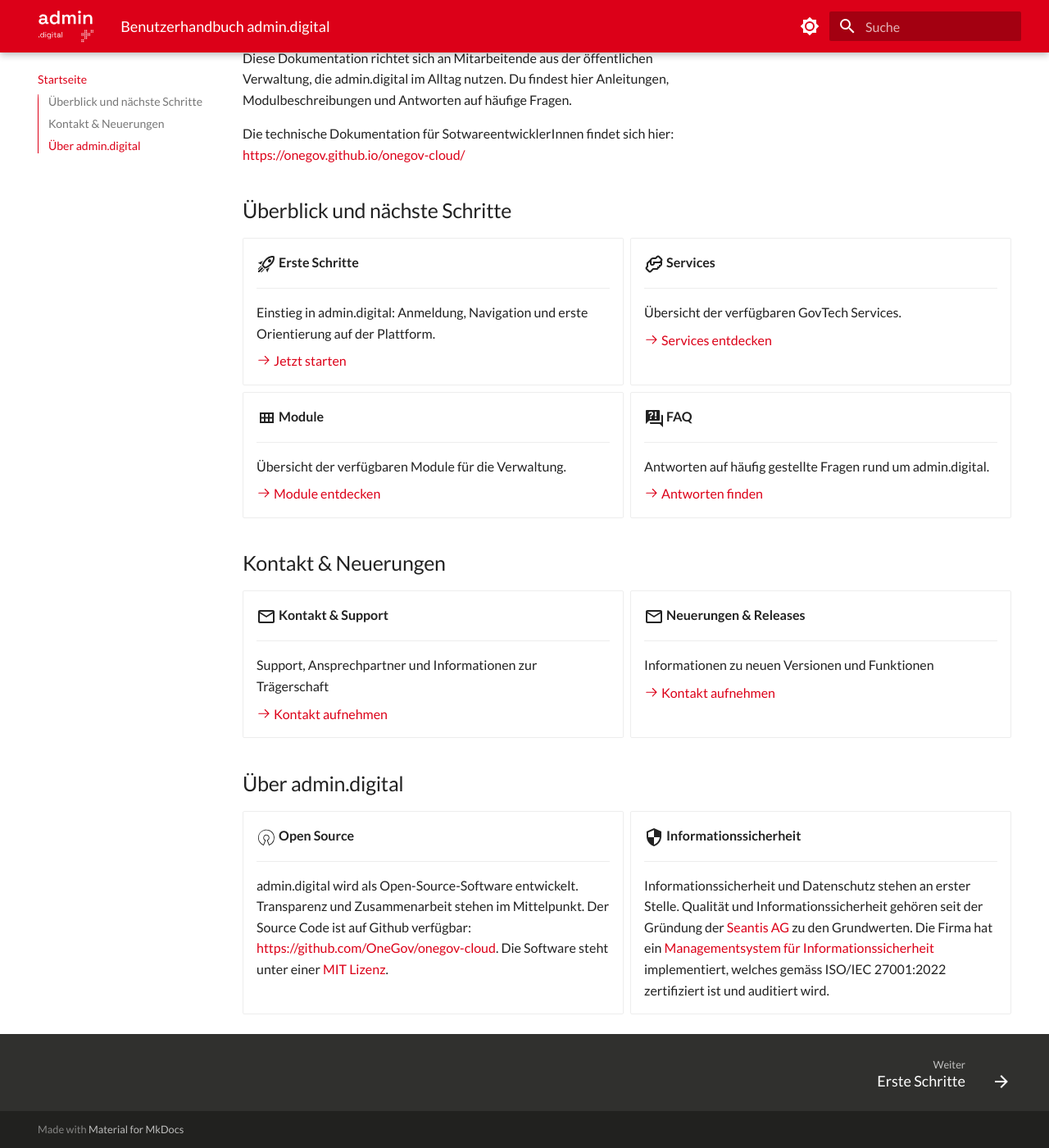
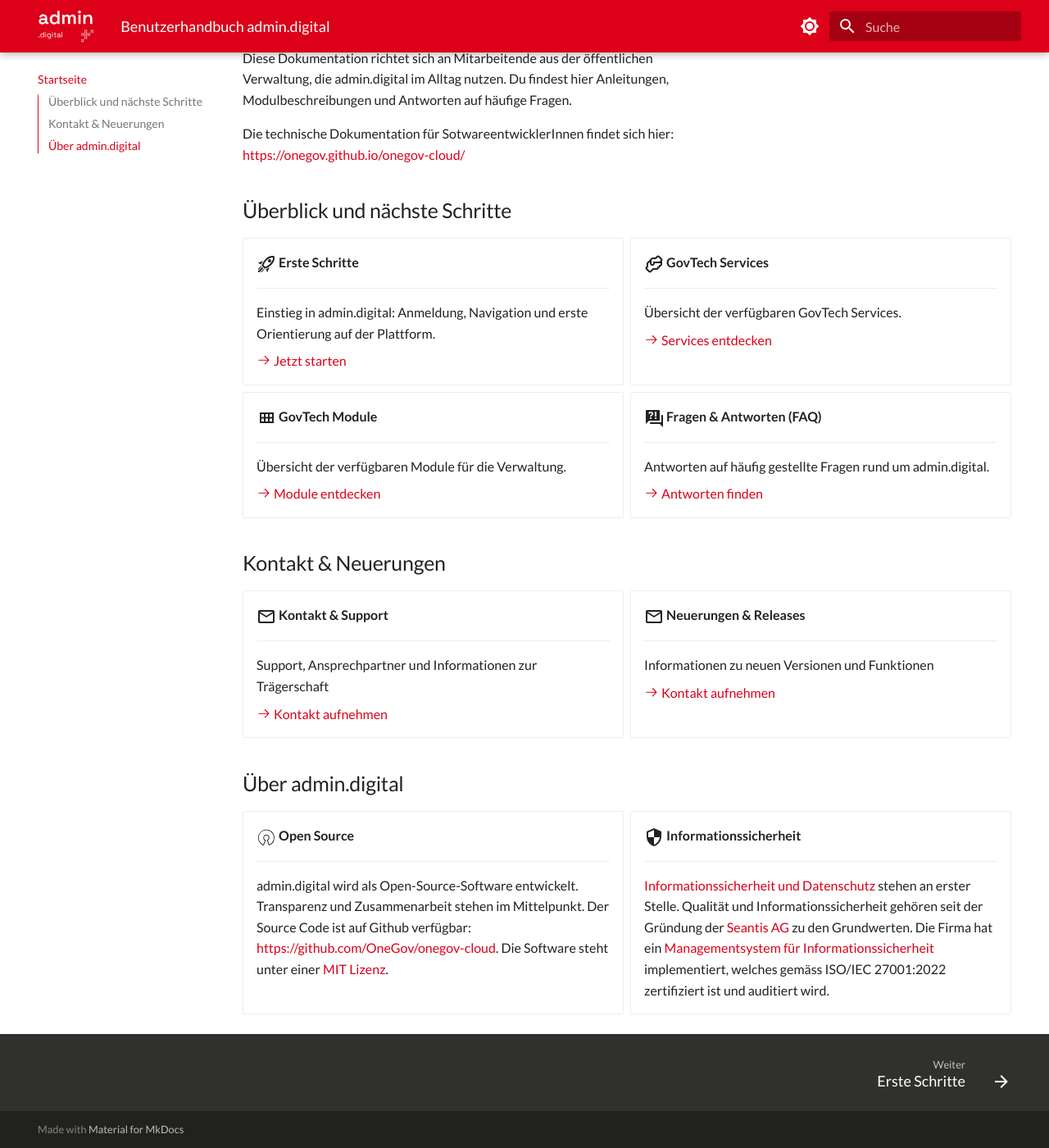
Before and after one commit to seantis/docs-admin-digital, an MkDocs documentation site: the page built from content/index.md, in a window 1280 px wide and 1400 px high, scrolled down 326 px. Shown: the whole window at 82% size. Built offline with MkDocs 1.6.1 and Material for MkDocs 9.7.7, drawn with Linux system fonts in a browser that asks for light colours.

Commit message:
Links Startseite

```diff
--- a/content/index.md
+++ b/content/index.md
@@ -27,7 +27,7 @@ Die technische Dokumentation für SotwareentwicklerInnen findet sich hier: [http
 
     [:octicons-arrow-right-24: Jetzt starten](erste-schritte/index.md)
 
--   :material-handshake-outline:{ .lg .middle } **Services**
+-   :material-handshake-outline:{ .lg .middle } **GovTech Services**
 
     ---
 
@@ -35,7 +35,7 @@ Die technische Dokumentation für SotwareentwicklerInnen findet sich hier: [http
 
     [:octicons-arrow-right-24: Services entdecken](services/index.md)
 
--   :material-view-module-outline:{ .lg .middle } **Module**
+-   :material-view-module-outline:{ .lg .middle } **GovTech Module**
 
     ---
 
@@ -43,7 +43,7 @@ Die technische Dokumentation für SotwareentwicklerInnen findet sich hier: [http
 
     [:octicons-arrow-right-24: Module entdecken](module/index.md)
 
--   :material-frequently-asked-questions:{ .lg .middle } **FAQ**
+-   :material-frequently-asked-questions:{ .lg .middle } **Fragen & Antworten (FAQ)**
 
     ---
 
@@ -92,6 +92,6 @@ Die technische Dokumentation für SotwareentwicklerInnen findet sich hier: [http
 
     ---
 
-    Informationssicherheit und Datenschutz stehen an erster Stelle. Qualität und Informationssicherheit gehören seit der Gründung der [Seantis AG](http://www.seantis.ch) zu den Grundwerten. Die Firma hat ein [Managementsystem für Informationssicherheit](https://www.seantis.ch/portrait/informationssicherheit-iso-27001/) implementiert, welches gemäss ISO/IEC 27001:2022 zertifiziert ist und auditiert wird.
+    [Informationssicherheit und Datenschutz](https://www.admin.digital/datenschutz/) stehen an erster Stelle. Qualität und Informationssicherheit gehören seit der Gründung der [Seantis AG](http://www.seantis.ch) zu den Grundwerten. Die Firma hat ein [Managementsystem für Informationssicherheit](https://www.seantis.ch/portrait/informationssicherheit-iso-27001/) implementiert, welches gemäss ISO/IEC 27001:2022 zertifiziert ist und auditiert wird.
 
 </div>
```
